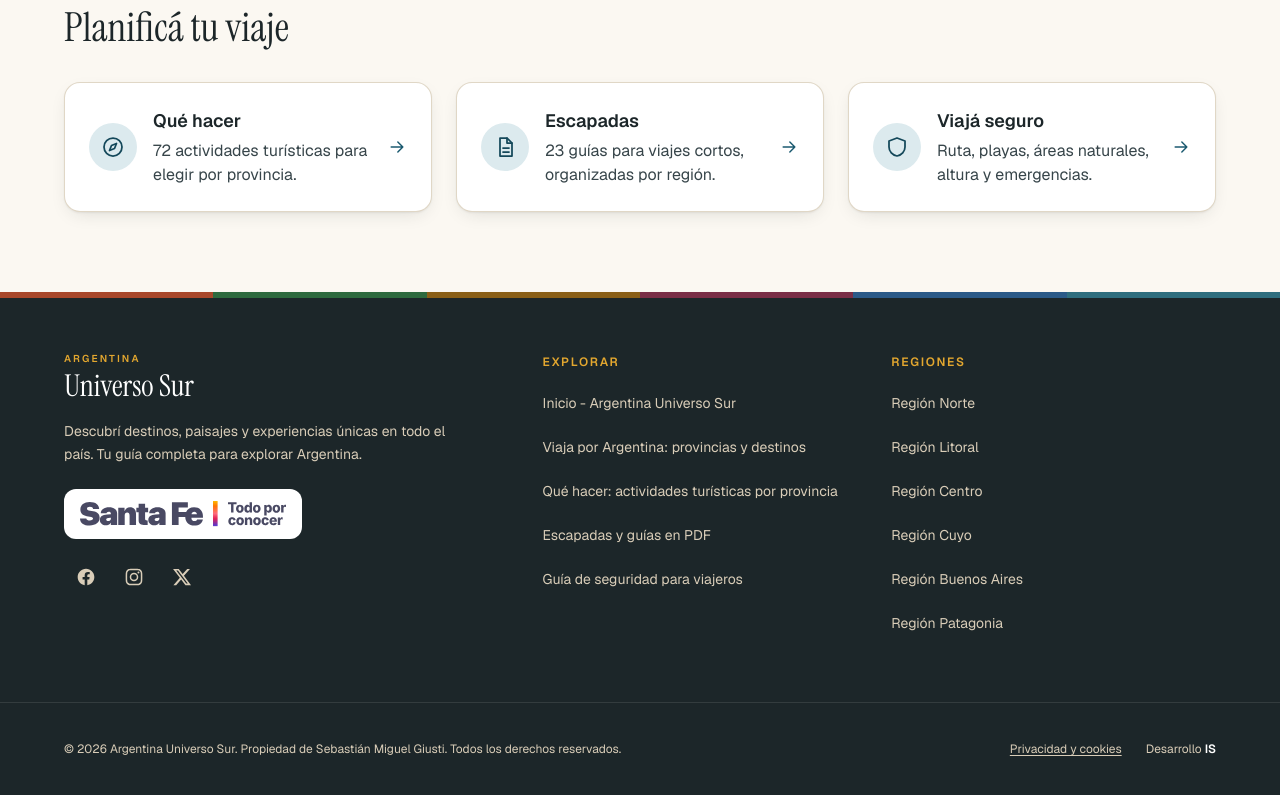
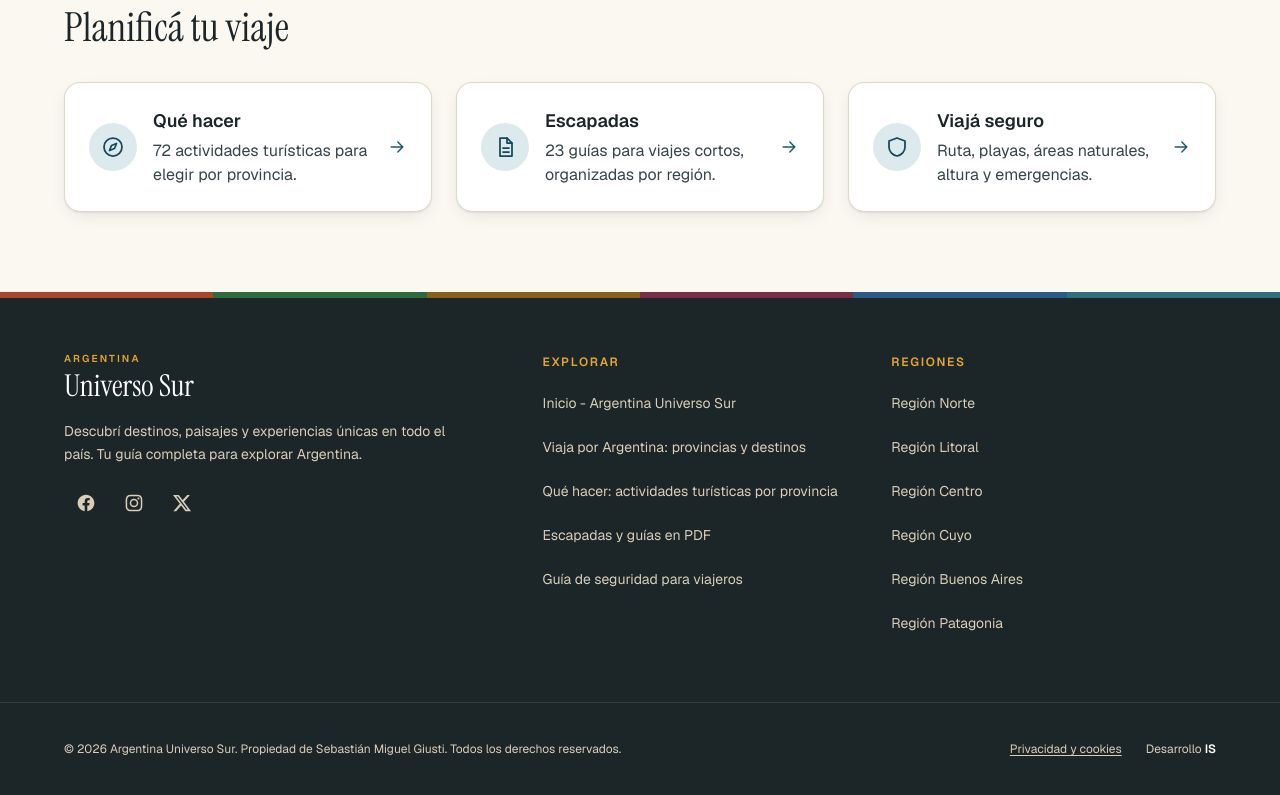
Before and after one commit to IS03/Argentina-universo.sur, a Next.js app: page / in a window 1280 px wide. Shown: the part 2406-3201 px from the top of the page. Built offline with nearby package versions, Linux system fonts and the light colour scheme; no server answers.

Commit message:
feat(footer): sustituye logo fijo por ubicación comercial opcional

```diff
--- a/components/Footer.tsx
+++ b/components/Footer.tsx
@@ -1,5 +1,5 @@
 import Link from "next/link";
-import Image from "next/image";
+import EspacioPublicitario from "@/components/publicidad/EspacioPublicitario";
 import { ROUTES, NAV_ANCHORS } from "@/lib/site-links";
 import { REGIONES_VISUALES } from "@/lib/regiones";
 
@@ -53,15 +53,8 @@ export default function Footer() {
           <p className="mt-4 max-w-sm text-sm leading-relaxed">
             Descubrí destinos, paisajes y experiencias únicas en todo el país. Tu guía completa para explorar Argentina.
           </p>
-          <div className="mt-6 inline-flex max-w-full rounded-xl bg-white px-4 py-3">
-            <Image
-              src="/img/logo-santa-fe-turismo-color-1.svg"
-              alt="Santa Fe Turismo - Logo oficial"
-              width={206}
-              height={26}
-              className="block h-auto w-[206px] max-w-full"
-            />
-          </div>
+          {/* Ranura comercial: si no existe campaña activa asignada, no renderiza HTML ni ocupa espacio. */}
+          <EspacioPublicitario id="footer-patrocinio" className="mt-6" />
           <ul className="mt-4 flex list-none items-center gap-1">
             {redes.map(red => (
               <li key={red.nombre}>
```
